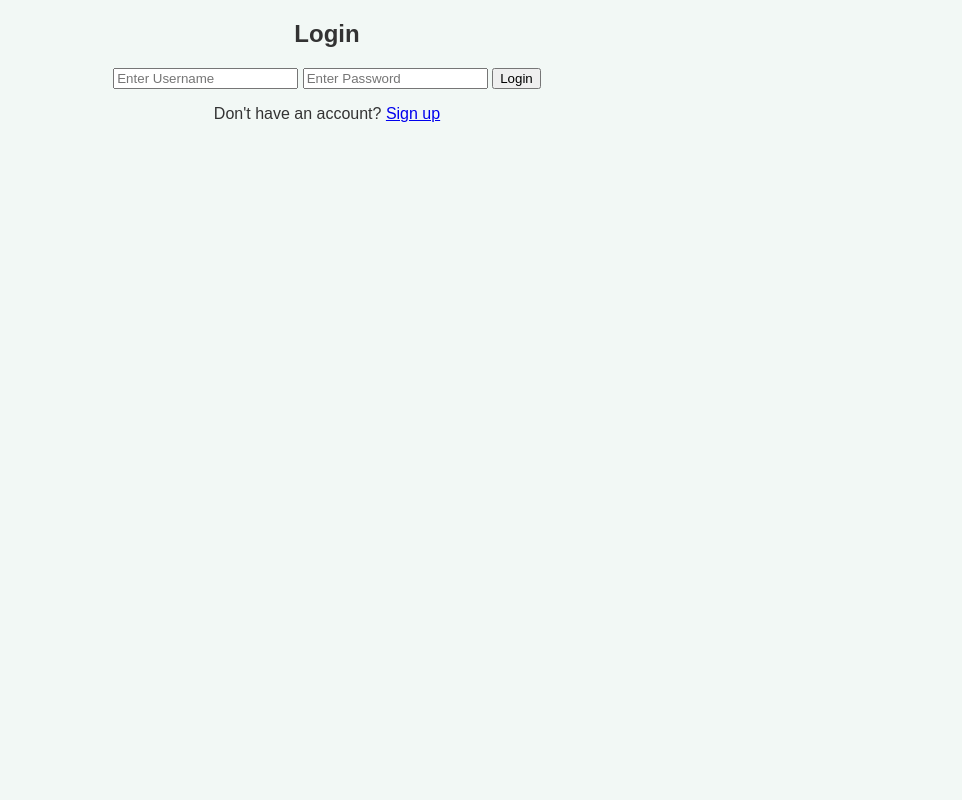
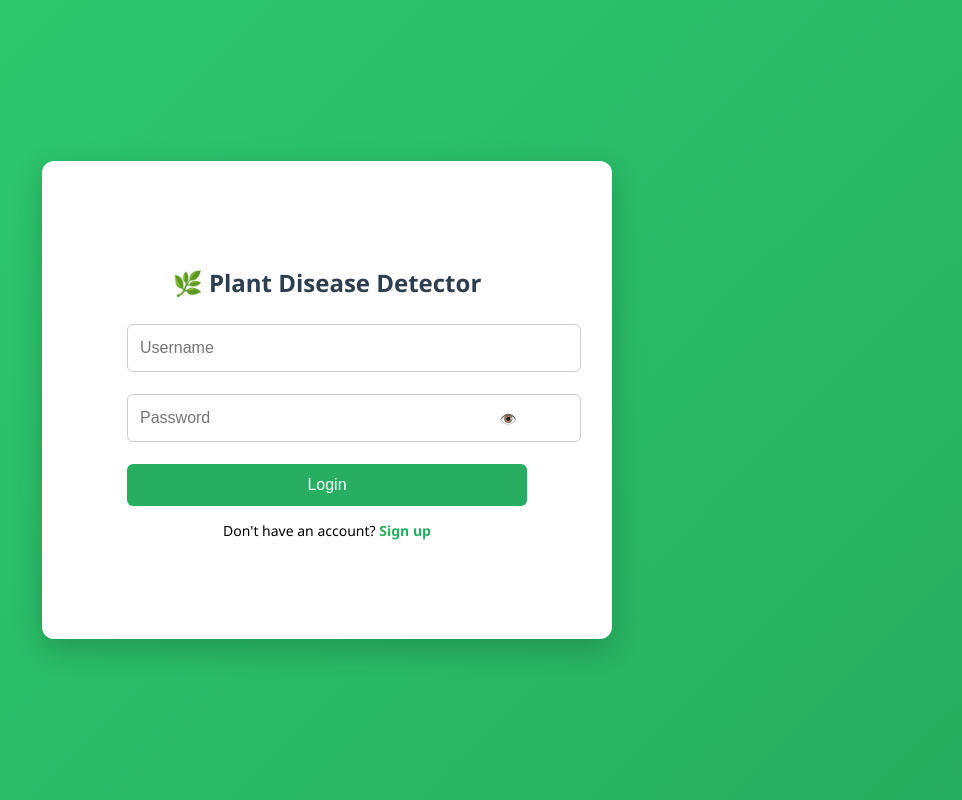
Before and after one commit to Kiranmaichidurala/crop_disease_detection1, a Flask app: page /login in a window 1280 px wide. Shown: the whole page, without its empty margins (313-1275 px from the left). Run offline with Flask 3, Linux system fonts and the light colour scheme.

Commit message:
Enhance login page with styling and functionality

```diff
--- a/crop disease detection/templates/login.html
+++ b/crop disease detection/templates/login.html
@@ -3,21 +3,142 @@
 <head>
     <meta charset="UTF-8">
     <title>Login | Plant Disease Detector</title>
-    <link rel="stylesheet" href="/static/styles.css">
+    <style>
+        /* Body and background */
+        body {
+            margin: 0;
+            height: 100vh;
+            font-family: 'Segoe UI', sans-serif;
+            background: linear-gradient(135deg, #2ecc71, #27ae60);
+            display: flex;
+            align-items: center;
+            justify-content: center;
+        }
+
+        /* Login box */
+        .auth-box {
+            background: #ffffff;
+            padding: 85px;       /* increased from 35px */
+            width: 400px;        /* increased from 340px */
+            border-radius: 12px;
+            box-shadow: 0 10px 30px rgba(0,0,0,0.2);
+            animation: fadeIn 1s ease;
+        }
+
+        /* Header */
+        h2 {
+            text-align: center;
+            color: #2c3e50;
+            margin-bottom: 25px;
+        }
+
+        /* Input fields */
+        .input-group {
+            position: relative;
+            margin-bottom: 22px;
+        }
+
+        .input-group input {
+            width: 100%;
+            padding: 14px 40px 14px 12px; /* increased from 12px */
+            border: 1px solid #ccc;
+            border-radius: 6px;
+            outline: none;
+            font-size: 16px;               /* increased from 15px */
+            transition: 0.3s;
+        }
+
+        .input-group input:focus {
+            border-color: #27ae60;
+            box-shadow: 0 0 5px rgba(39,174,96,0.5);
+        }
+
+        /* Show/hide password icon */
+        .toggle-password {
+            position: absolute;
+            right: 10px;
+            top: 50%;
+            transform: translateY(-50%);
+            cursor: pointer;
+            font-size: 14px;
+            color: #555;
+        }
+
+        /* Login button */
+        .auth-btn {
+            width: 100%;
+            padding: 12px;
+            background: #27ae60;
+            border: none;
+            border-radius: 6px;
+            color: white;
+            font-size: 16px;
+            cursor: pointer;
+            transition: 0.3s;
+        }
+
+        .auth-btn:hover {
+            background: #219150;
+            transform: scale(1.02);
+        }
+
+        /* Sign up link */
+        p {
+            text-align: center;
+            margin-top: 15px;
+            font-size: 14px;
+        }
+
+        a {
+            color: #27ae60;
+            text-decoration: none;
+            font-weight: 600;
+        }
+
+        a:hover {
+            text-decoration: underline;
+        }
+
+        /* Fade-in animation */
+        @keyframes fadeIn {
+            from {
+                opacity: 0;
+                transform: translateY(20px);
+            }
+            to {
+                opacity: 1;
+                transform: translateY(0);
+            }
+        }
+    </style>
 </head>
 
-<body class="auth-body">
+<body>
     <div class="auth-box">
-        <h2>Login</h2>
+        <h2>🌿 Plant Disease Detector</h2>
 
         <form action="/" method="get">
-            <input type="text" placeholder="Enter Username" required>
-            <input type="password" placeholder="Enter Password" required>
+            <div class="input-group">
+                <input type="text" placeholder="Username" required>
+            </div>
+
+            <div class="input-group">
+                <input type="password" id="password" placeholder="Password" required>
+                <span class="toggle-password" onclick="togglePassword()">👁️</span>
+            </div>
 
             <button type="submit" class="auth-btn">Login</button>
         </form>
 
         <p>Don't have an account? <a href="/signup">Sign up</a></p>
     </div>
+
+    <script>
+        // Toggle password visibility
+        function togglePassword() {
+            const pwd = document.getElementById("password");
+            pwd.type = pwd.type === "password" ? "text" : "password";
+        }
+    </script>
 </body>
 </html>
```
